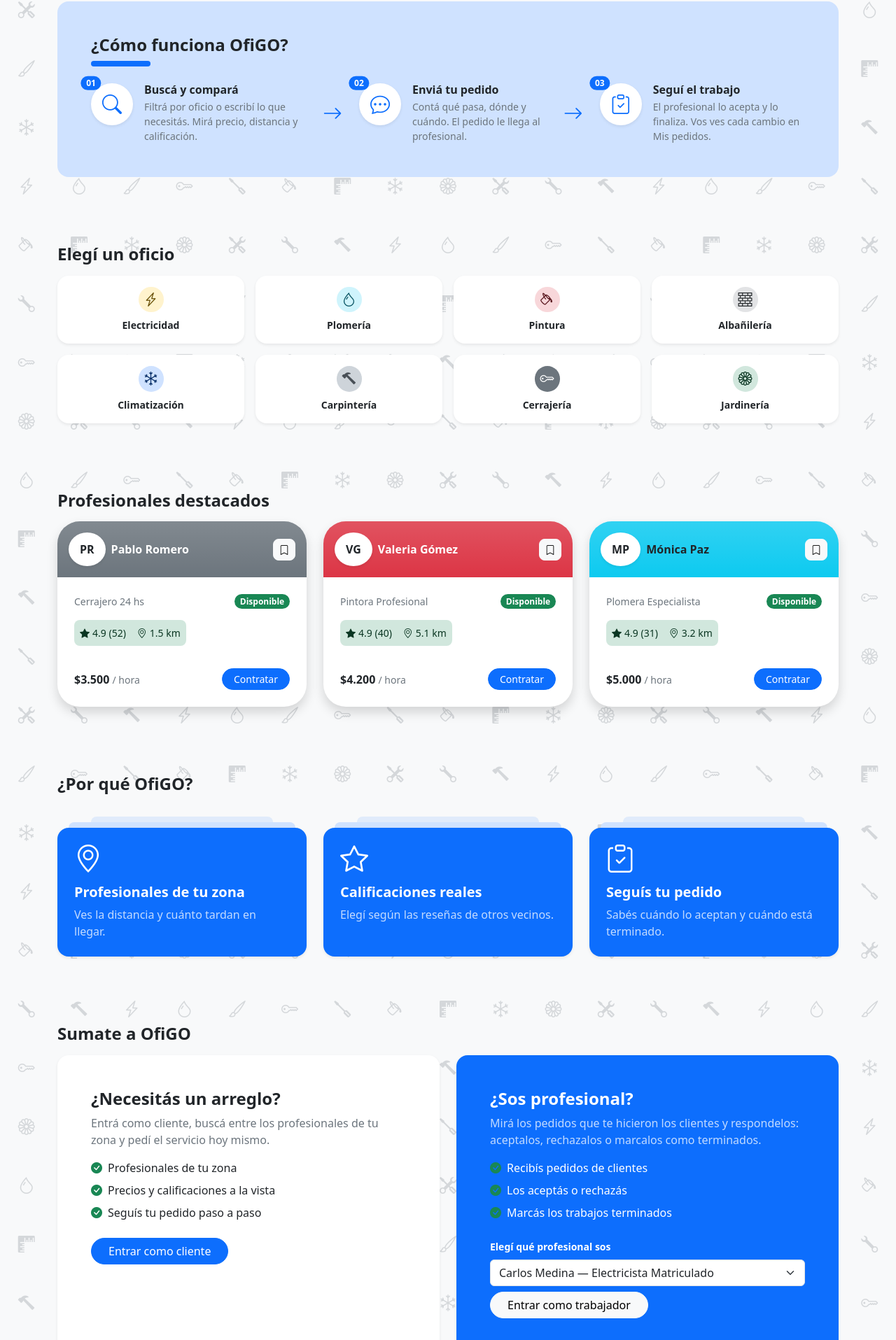
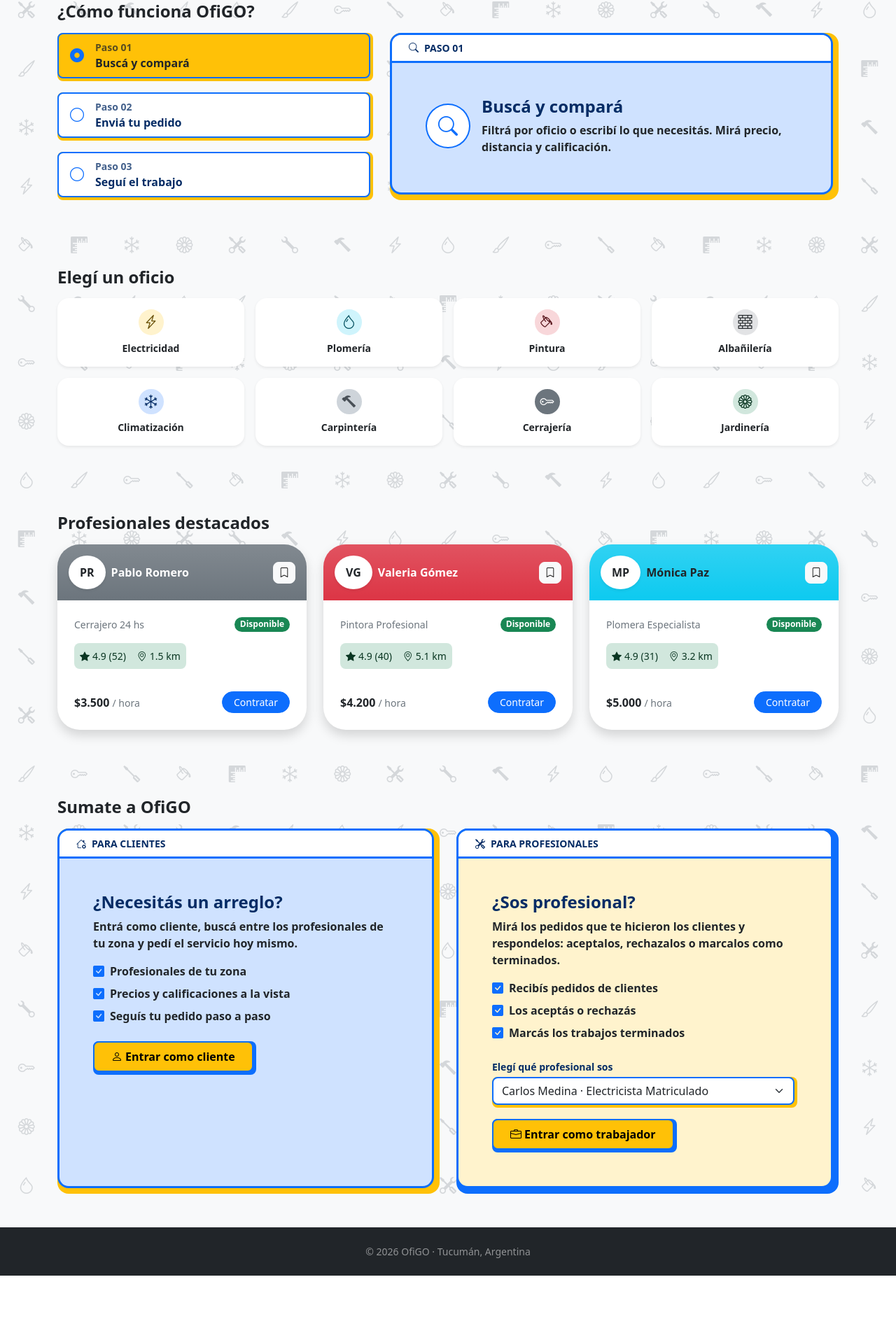
Before and after one commit to lumedina23/programacion4-c9-react, a React (Vite) app: page / in a window 1280 px wide. Shown: the part 698-2613 px from the top of the page at 70% size. After the commit the page ends 2521 px from the top, so only its background shows below. Built offline with nearby package versions, Linux system fonts and the light colour scheme.

Commit message:
Agregue nuevo estilo al inicio

```diff
--- /dev/null
+++ b/src/components/common/BotonOfiGO.jsx
@@ -0,0 +1,27 @@
+import { useState } from 'react'
+import { Button } from 'react-bootstrap'
+
+// Botón amarillo con borde azul y sombra dura, como "Contratar" en el perfil del trabajador.
+// Al pasar el mouse se "hunde": la sombra desaparece y el botón baja hacia donde estaba la sombra.
+function BotonOfiGO({ children, onClick, className = '', ...resto }) {
+  const [apretado, setApretado] = useState(false)
+
+  return (
+    <div className={`d-inline-block ${className}`}>
+      <div className={`rounded-3 ${apretado ? 'ps-1 pt-1' : 'bg-primary pe-1 pb-1'}`}>
+        <Button
+          variant="warning"
+          className="w-100 fw-bolder border border-2 border-primary rounded-3 px-4 py-2"
+          onMouseEnter={() => setApretado(true)}
+          onMouseLeave={() => setApretado(false)}
+          onClick={onClick}
+          {...resto}
+        >
+          {children}
+        </Button>
+      </div>
+    </div>
+  )
+}
+
+export default BotonOfiGO
--- /dev/null
+++ b/src/components/common/ConSombra.jsx
@@ -0,0 +1,11 @@
+// Sombra "dura" desplazada (estilo de Mi perfil): un fondo de color asoma abajo y a la derecha del contenido.
+// grosor: 1 (fina, para campos y botones) o 2 (gruesa, para tarjetas).
+function ConSombra({ color = 'warning', redondeo = 'rounded-3', grosor = 1, className = '', children }) {
+  return (
+    <div className={`bg-${color} ${redondeo} pe-${grosor} pb-${grosor} ${className}`}>
+      {children}
+    </div>
+  )
+}
+
+export default ConSombra
--- a/src/components/common/TarjetaAviso.jsx
+++ b/src/components/common/TarjetaAviso.jsx
@@ -2,6 +2,7 @@
 
 // Idea tomada de Uiverse (tarjeta tipo notificación): barra vertical a la izquierda,
 // título y texto que se corren un poco al pasar el mouse. Sin CSS propio.
+// El título es opcional: sin título, el texto se muestra más grande.
 function TarjetaAviso({ titulo, texto }) {
   const [activa, setActiva] = useState(false)
 
@@ -15,8 +16,8 @@
     >
       <div className="bg-white bg-opacity-75 rounded-pill ps-1"></div>
       <div className="ms-3">
-        <h2 className="h4 fw-semibold mb-1">{titulo}</h2>
-        <p className="mb-0 opacity-75">{texto}</p>
+        {titulo && <h2 className="h4 fw-semibold mb-1">{titulo}</h2>}
+        <p className={titulo ? 'mb-0 opacity-75' : 'mb-0 fs-5'}>{texto}</p>
       </div>
     </div>
   )
--- a/src/components/common/TarjetaBeneficio.jsx
+++ /dev/null
@@ -1,33 +0,0 @@
-import { useState } from 'react'
-
-// Idea tomada de Uiverse: tarjeta azul con dos capas más claras que asoman detrás.
-// Sin CSS propio: las capas son divs más angostos y la tarjeta "sube" al pasar el mouse
-// cambiando el espacio de arriba (pt-3) por espacio abajo (pb-3).
-function TarjetaBeneficio({ icono, titulo, texto }) {
-  const [activa, setActiva] = useState(false)
-
-  return (
-    <div
-      className={`d-flex flex-column h-100 ${activa ? 'pb-3' : 'pt-3'}`}
-      onMouseEnter={() => setActiva(true)}
-      onMouseLeave={() => setActiva(false)}
-    >
-      <div className="mx-5 pt-2 bg-primary bg-opacity-10 rounded-top-4"></div>
-      <div className="mx-3 pt-2 bg-primary-subtle rounded-top-4"></div>
-
-      <div
-        className={`flex-grow-1 bg-primary text-white rounded-4 p-4 d-flex flex-column align-items-start gap-3 ${
-          activa ? 'shadow-lg' : 'shadow-sm'
-        }`}
-      >
-        <i className={`bi ${icono} fs-1 lh-1`}></i>
-        <div>
-          <h3 className="h5 fw-bold">{titulo}</h3>
-          <p className="mb-0 opacity-75">{texto}</p>
-        </div>
-      </div>
-    </div>
-  )
-}
-
-export default TarjetaBeneficio
--- a/src/pages/Inicio.jsx
+++ b/src/pages/Inicio.jsx
@@ -1,9 +1,11 @@
-import { Fragment, useState } from 'react'
-import { Badge, Button, Card, Col, Container, Form, Row } from 'react-bootstrap'
+import { useState } from 'react'
+import { Badge, Button, Col, Container, Form, Row, ToggleButton } from 'react-bootstrap'
 import Buscador from '../components/common/Buscador.jsx'
+import BotonOfiGO from '../components/common/BotonOfiGO.jsx'
+import ConSombra from '../components/common/ConSombra.jsx'
 import MascotaOfiGO from '../components/common/MascotaOfiGO.jsx'
 import TituloSeccion from '../components/common/TituloSeccion.jsx'
-import TarjetaBeneficio from '../components/common/TarjetaBeneficio.jsx'
+import TarjetaAviso from '../components/common/TarjetaAviso.jsx'
 import TarjetaCategoria from '../components/common/TarjetaCategoria.jsx'
 import TarjetaProfesional from '../components/common/TarjetaProfesional.jsx'
 import { CATEGORIAS } from '../data/categorias.js'
@@ -13,11 +15,6 @@
 
 const POPULARES = ['Plomería', 'Electricidad', 'Pintura', 'Cerrajería']
 
-const BENEFICIOS = [
-  { icono: 'bi-geo-alt', titulo: 'Profesionales de tu zona', texto: 'Ves la distancia y cuánto tardan en llegar.' },
-  { icono: 'bi-star', titulo: 'Calificaciones reales', texto: 'Elegí según las reseñas de otros vecinos.' },
-  { icono: 'bi-clipboard-check', titulo: 'Seguís tu pedido', texto: 'Sabés cuándo lo aceptan y cuándo está terminado.' },
-]
 
 const PASOS = [
   { numero: '01', icono: 'bi-search', titulo: 'Buscá y compará', texto: 'Filtrá por oficio o escribí lo que necesitás. Mirá precio, distancia y calificación.' },
@@ -32,23 +29,56 @@
 const RANKING = [...PROFESIONALES].sort((a, b) => b.rating - a.rating || b.resenas - a.resenas)
 const DESTACADOS = RANKING.slice(0, 3)
 
-// Un paso de "¿Cómo funciona?": número, ícono en un círculo, título y explicación
-function PasoComoFunciona({ paso }) {
+// "¿Cómo funciona?": los pasos se eligen como opciones de radio (idea de Uiverse)
+// y a la derecha se muestra la explicación del paso elegido.
+function PasosComoFunciona({ pasos }) {
+  const [elegido, setElegido] = useState(pasos[0].numero)
+  const paso = pasos.find((p) => p.numero === elegido)
+
   return (
-    <div className="d-flex align-items-start gap-3 flex-fill">
-      <div className="position-relative flex-shrink-0">
-        <span className="position-absolute top-0 start-0 translate-middle badge rounded-pill bg-primary">
-          {paso.numero}
+    <Row className="g-4 align-items-stretch">
+      <Col md={5} className="d-flex flex-column gap-3">
+        {pasos.map((opcion) => {
+          const marcado = opcion.numero === elegido
+          return (
+            <ConSombra key={opcion.numero}>
+              <ToggleButton
+                id={`paso-${opcion.numero}`}
+                type="radio"
+                name="pasos-como-funciona"
+                value={opcion.numero}
+                checked={marcado}
+                onChange={() => setElegido(opcion.numero)}
+                variant="light"
+                className={`w-100 d-flex align-items-center gap-3 text-start fw-bold border border-2 border-primary rounded-3 px-3 py-2 ${
+                  marcado ? 'bg-warning text-dark' : 'bg-white text-primary-emphasis'
+                }`}
+              >
+                <i className={`bi ${marcado ? 'bi-record-circle-fill' : 'bi-circle'} text-primary fs-5`}></i>
+                <span>
+                  <span className="small d-block opacity-75">Paso {opcion.numero}</span>
+                  {opcion.titulo}
                 </span>
-        <div className="bg-white text-primary rounded-circle p-3 lh-1 shadow-sm">
+              </ToggleButton>
+            </ConSombra>
+          )
+        })}
+      </Col>
+
+      <Col md={7}>
+        <TarjetaEntrada icono={paso.icono} etiqueta={`Paso ${paso.numero}`} fondo="primary-subtle" sombra="warning">
+          <div className="d-flex align-items-center gap-3">
+            <div className="bg-white text-primary border border-2 border-primary rounded-circle p-3 lh-1 flex-shrink-0">
               <i className={`bi ${paso.icono} fs-3`}></i>
             </div>
-      </div>
             <div>
-        <h3 className="h6 fw-bold mb-1">{paso.titulo}</h3>
-        <p className="small text-secondary mb-0">{paso.texto}</p>
+              <h3 className="h4 fw-bolder text-primary-emphasis mb-2">{paso.titulo}</h3>
+              <p className="fw-semibold mb-0">{paso.texto}</p>
             </div>
           </div>
+        </TarjetaEntrada>
+      </Col>
+    </Row>
   )
 }
 
@@ -56,12 +86,27 @@
   return (
     <ul className="list-unstyled mb-4">
       {ventajas.map((ventaja) => (
-        <li key={ventaja} className="mb-2">
-          <i className="bi bi-check-circle-fill text-success me-2"></i>
+        <li key={ventaja} className="mb-2 fw-semibold">
+          <i className="bi bi-check-square-fill text-primary me-2"></i>
           {ventaja}
         </li>
       ))}
     </ul>
+  )
+}
+
+// Tarjeta estilo Uiverse adaptada a los colores de Mi perfil:
+// borde azul grueso, franja blanca de encabezado y sombra dura de color.
+function TarjetaEntrada({ icono, etiqueta, fondo, sombra, children }) {
+  return (
+    <ConSombra color={sombra} redondeo="rounded-4" grosor={2} className="h-100">
+      <div className={`bg-${fondo} border border-3 border-primary rounded-4 overflow-hidden h-100`}>
+        <div className="bg-white border-bottom border-3 border-primary px-4 py-2 fw-bolder small text-primary-emphasis text-uppercase">
+          <i className={`bi ${icono} me-2`}></i>{etiqueta}
+        </div>
+        <div className="p-4 p-lg-5">{children}</div>
+      </div>
+    </ConSombra>
   )
 }
 
@@ -85,10 +130,9 @@
               <h1 className="display-5 fw-bold mb-3">
                 Encontrá al profesional <span className="text-primary">ideal</span> para tu casa.
               </h1>
-              <p className="lead text-secondary mb-4">
-                Buscá por oficio, compará precios y calificaciones, y pedí el servicio.
-                Después seguí el estado de tu pedido desde un solo lugar.
-              </p>
+              <div className="mb-4">
+                <TarjetaAviso texto="Buscá por oficio, compará precios y calificaciones, y pedí el servicio. Después seguí el estado de tu pedido desde un solo lugar." />
+              </div>
 
               <div className="mb-3">
                 <Buscador placeholder="¿Qué necesitás arreglar? (Ej: plomero)" alBuscar={alEntrarComoCliente} />
@@ -119,24 +163,10 @@
         </Container>
       </section>
 
-      {/* Cómo funciona: los tres pasos en fila, unidos por flechas (en el celular quedan uno debajo del otro) */}
       <section className="py-5">
         <Container>
-          <div className="bg-primary-subtle rounded-4 p-4 p-lg-5">
-            <h2 className="h4 fw-bold mb-2">¿Cómo funciona OfiGO?</h2>
-            <div className="bg-primary rounded-pill p-1 col-2 col-md-1 mb-4"></div>
-
-            <div className="d-flex flex-column flex-md-row align-items-md-center gap-4">
-              {PASOS.map((paso, indice) => (
-                <Fragment key={paso.numero}>
-                  {indice > 0 && (
-                    <i className="bi bi-arrow-right text-primary fs-3 d-none d-md-block" aria-hidden="true"></i>
-                  )}
-                  <PasoComoFunciona paso={paso} />
-                </Fragment>
-              ))}
-            </div>
-          </div>
+          <TituloSeccion titulo="¿Cómo funciona OfiGO?" />
+          <PasosComoFunciona pasos={PASOS} />
         </Container>
       </section>
 
@@ -173,63 +203,49 @@
 
       <section className="py-5">
         <Container>
-          <TituloSeccion titulo="¿Por qué OfiGO?" />
-          <Row xs={1} md={3} className="g-4">
-            {BENEFICIOS.map((beneficio) => (
-              <Col key={beneficio.titulo}>
-                <TarjetaBeneficio icono={beneficio.icono} titulo={beneficio.titulo} texto={beneficio.texto} />
-              </Col>
-            ))}
-          </Row>
-        </Container>
-      </section>
-
-      <section className="py-5">
-        <Container>
           <TituloSeccion titulo="Sumate a OfiGO" />
 
           <Row className="g-4">
             <Col xs={12} md={6}>
-              <Card className="h-100 border-0 shadow-sm rounded-4">
-                <Card.Body className="p-4 p-lg-5">
-                  <h3 className="h4 fw-bold">¿Necesitás un arreglo?</h3>
-                  <p className="text-secondary">
+              <TarjetaEntrada icono="bi-house-gear" etiqueta="Para clientes" fondo="primary-subtle" sombra="warning">
+                <h3 className="h4 fw-bolder text-primary-emphasis">¿Necesitás un arreglo?</h3>
+                <p className="fw-semibold">
                   Entrá como cliente, buscá entre los profesionales de tu zona y pedí el servicio hoy mismo.
                 </p>
                 <ListaVentajas ventajas={VENTAJAS_CLIENTE} />
-                  <Button variant="primary" className="rounded-pill px-4" onClick={alEntrarComoCliente}>
-                    Entrar como cliente
-                  </Button>
-                </Card.Body>
-              </Card>
+                <BotonOfiGO onClick={alEntrarComoCliente}>
+                  <i className="bi bi-person me-1"></i>Entrar como cliente
+                </BotonOfiGO>
+              </TarjetaEntrada>
             </Col>
 
             <Col xs={12} md={6} id="ser-profesional">
-              <Card className="h-100 border-0 shadow-sm rounded-4 bg-primary text-white">
-                <Card.Body className="p-4 p-lg-5">
-                  <h3 className="h4 fw-bold">¿Sos profesional?</h3>
-                  <p className="opacity-75">
+              <TarjetaEntrada icono="bi-tools" etiqueta="Para profesionales" fondo="warning-subtle" sombra="primary">
+                <h3 className="h4 fw-bolder text-primary-emphasis">¿Sos profesional?</h3>
+                <p className="fw-semibold">
                   Mirá los pedidos que te hicieron los clientes y respondelos: aceptalos, rechazalos o marcalos como terminados.
                 </p>
                 <ListaVentajas ventajas={VENTAJAS_PROFESIONAL} />
-                  <Form.Group controlId="select-profesional" className="mb-2">
-                    <Form.Label className="small fw-bold">Elegí qué profesional sos</Form.Label>
+                <Form.Group controlId="select-profesional" className="mb-3">
+                  <Form.Label className="fw-bold text-primary-emphasis small mb-1">Elegí qué profesional sos</Form.Label>
+                  <ConSombra>
                     <Form.Select
+                      className="border-2 border-primary rounded-3"
                       value={profesionalElegido}
                       onChange={(evento) => setProfesionalElegido(evento.target.value)}
                     >
                       {PROFESIONALES.map((profesional) => (
                         <option key={profesional.id} value={profesional.id}>
-                          {profesional.nombre} — {profesional.oficio}
+                          {profesional.nombre} · {profesional.oficio}
                         </option>
                       ))}
                     </Form.Select>
+                  </ConSombra>
                 </Form.Group>
-                  <Button variant="light" className="rounded-pill px-4" onClick={entrarComoTrabajador}>
-                    Entrar como trabajador
-                  </Button>
-                </Card.Body>
-              </Card>
+                <BotonOfiGO onClick={entrarComoTrabajador}>
+                  <i className="bi bi-briefcase me-1"></i>Entrar como trabajador
+                </BotonOfiGO>
+              </TarjetaEntrada>
             </Col>
           </Row>
         </Container>
```
Lines whose indentation alone changed are shown as unchanged.
